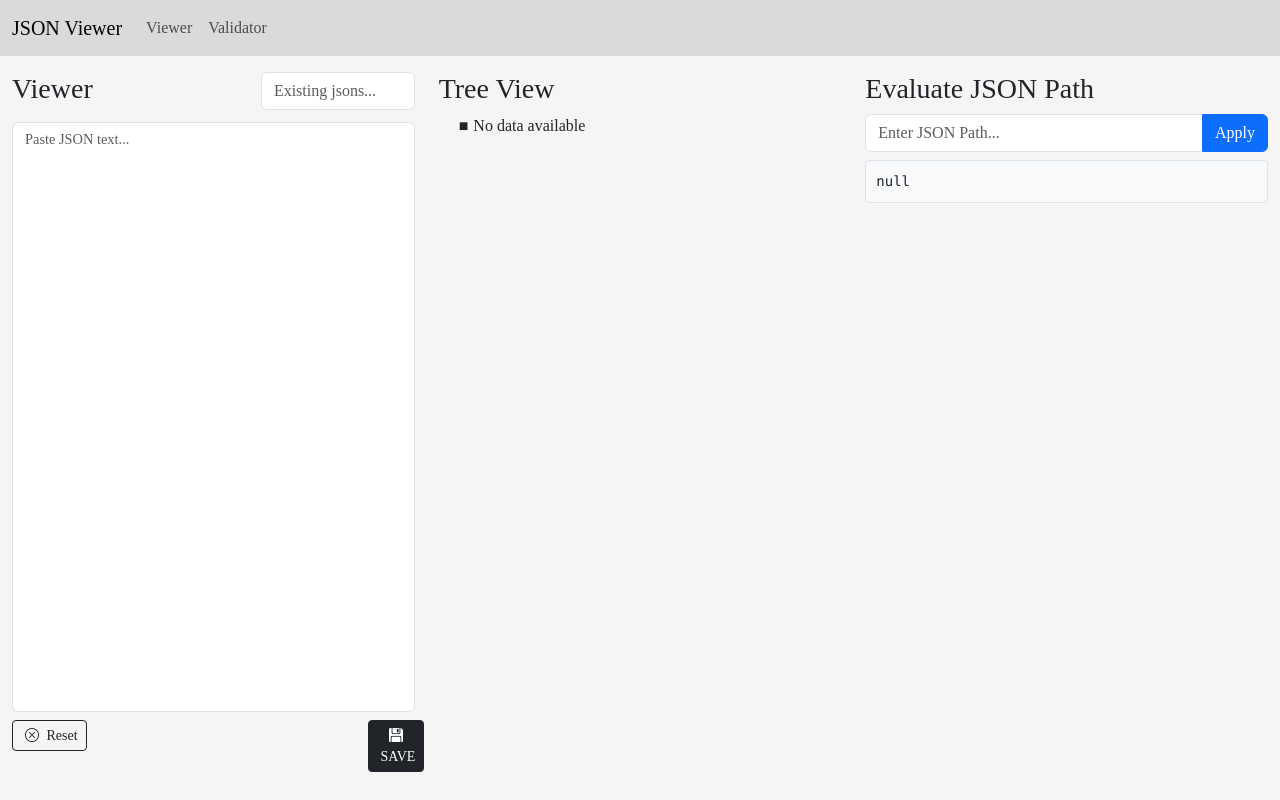
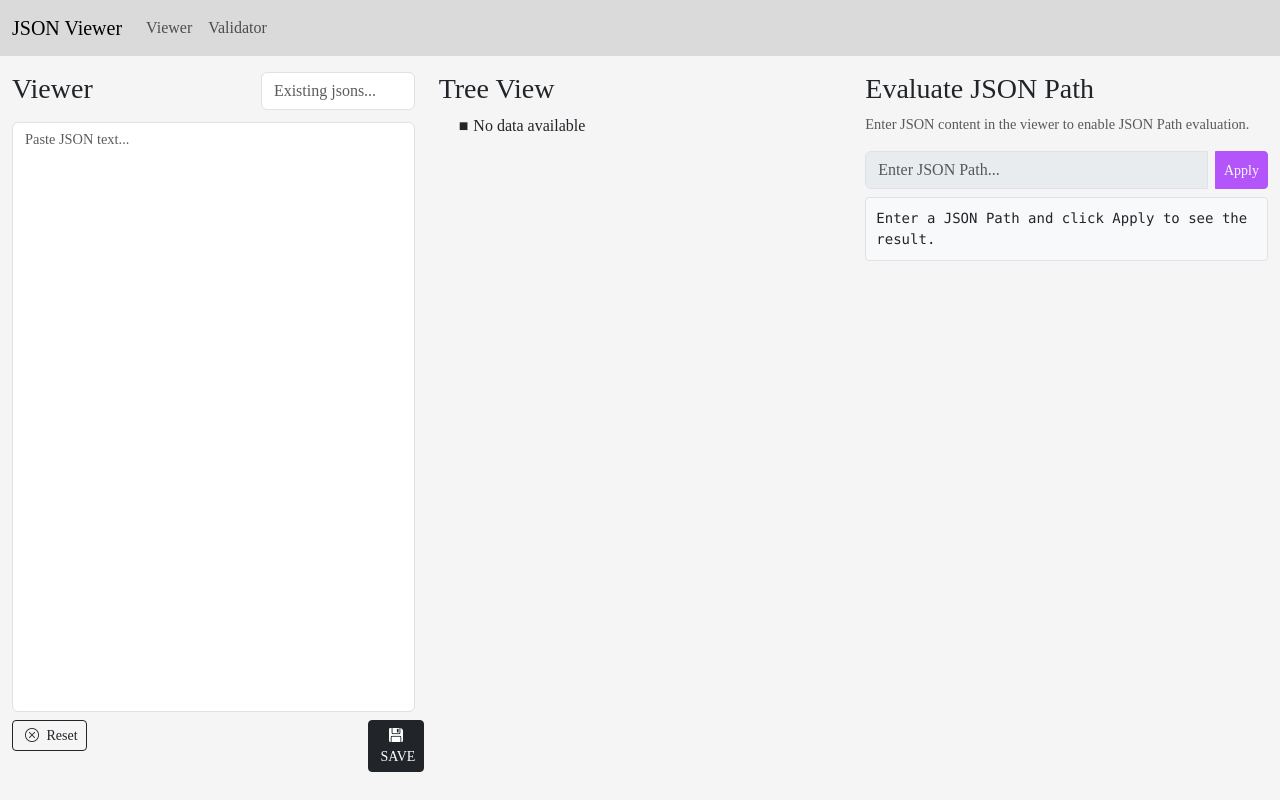
Before and after one commit to anandbmuley/json-viewer, a SvelteKit app: page /app in a window 1280 px wide. Built offline with nearby package versions, Linux system fonts and the light colour scheme.

Commit message:
Improve EvaluateJsonPath component: add user guidance, disable input when no JSON data is available, and enhance button styling

```diff
--- a/src/components/functional/EvaluateJsonPath.svelte
+++ b/src/components/functional/EvaluateJsonPath.svelte
@@ -3,7 +3,7 @@
 
 	export let jsonData: string = '';
 	let jsonPath: string = '';
-	let result: string | null = null;
+	let result: string = 'Enter a JSON Path and click Apply to see the result.';
 
 	onMount(() => {
 		if (window.jsonpath) {
@@ -22,17 +22,23 @@
 			result = 'Invalid JSON or JSON Path';
 		}
 	};
+
+	$: isJsonDataAvailable = jsonData.trim().length > 0;
 </script>
 
 <div class="d-flex flex-column h-100">
+	{#if !isJsonDataAvailable}
+		<p class="text-muted">Enter JSON content in the viewer to enable JSON Path evaluation.</p>
+	{/if}
 	<div class="input-group mb-2">
 		<input
 			type="text"
-			class="form-control"
+			class="form-control me-2"
 			bind:value={jsonPath}
 			placeholder="Enter JSON Path..."
+			disabled={!isJsonDataAvailable}
 		/>
-		<button class="btn btn-primary" on:click={applyJsonPath}>Apply</button>
+		<button class="btn btn-sm btn-purple" on:click={applyJsonPath} disabled={!isJsonDataAvailable}>Apply</button>
 	</div>
 	<div class="flex-grow-1 overflow-auto">
 		<pre>{result}</pre>
@@ -48,4 +54,13 @@
 		white-space: pre-wrap;
 		word-wrap: break-word;
 	}
+	.btn-purple {
+		background-color: #9000ff;
+		border-color: #9000ff;
+		color: white;
+	}
+	.text-muted {
+		color: #6c757d;
+		font-size: 0.9rem;
+	}
 </style>
--- a/src/routes/app/+page.svelte
+++ b/src/routes/app/+page.svelte
@@ -20,6 +20,8 @@
 	$: if ($selectedJSON != undefined && $selectedJSON !== jsonData) {
 		jsonData = $selectedJSON;
 	}
+
+	$: jsonData = jsonData.trim();
 
 	const clearJsonContent = () => {
 		jsonData = '';
```
